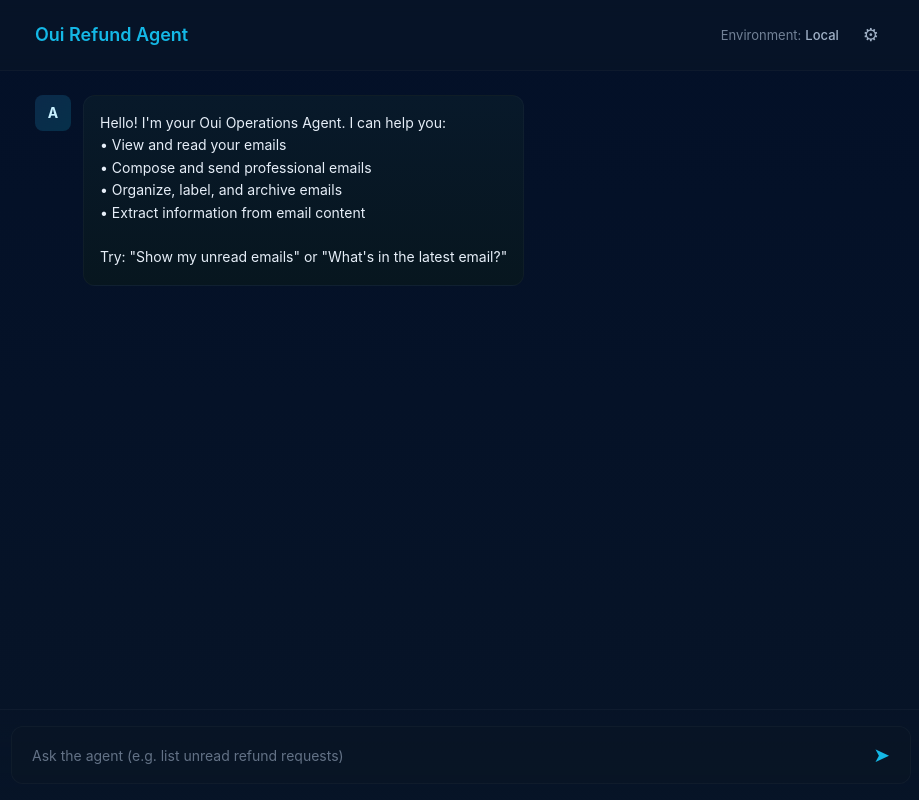
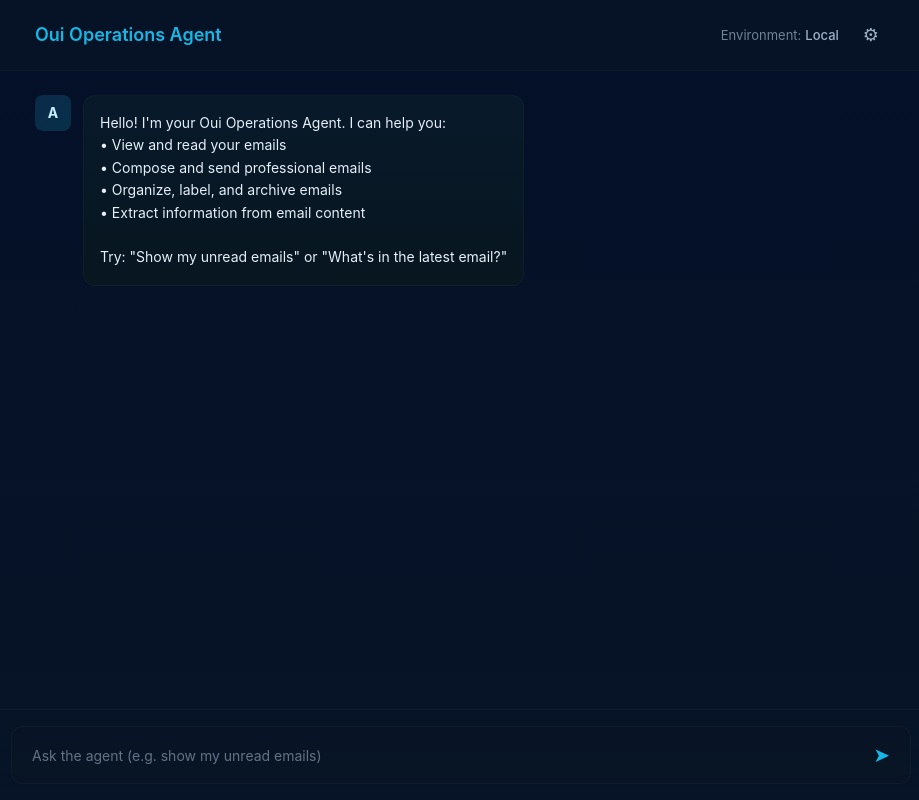
Before and after one commit to Bharatsinghsondhiya/productivity-agent, a website: page public/index.html in a window 1280 px wide. Shown: the whole page, without its empty margins (179-1098 px from the left). Drawn offline with Linux system fonts and the light colour scheme.

Commit message:
Fix: update UI title and placeholder from old refund agent branding

```diff
--- a/public/index.html
+++ b/public/index.html
@@ -4,7 +4,7 @@
 <head>
   <meta charset="utf-8" />
   <meta name="viewport" content="width=device-width,initial-scale=1" />
-  <title>MI Refund Agent</title>
+  <title>Oui Operations Agent</title>
   <link rel="stylesheet" href="/style.css" />
 </head>
 
@@ -13,7 +13,7 @@
   <header class="header">
     <div class="header-content">
       <div class="header-left">
-        <h1 class="agent-name">Oui Refund Agent</h1>
+        <h1 class="agent-name">Oui Operations Agent</h1>
       </div>
       <div class="header-right">
         <span class="env-tag">
@@ -34,7 +34,7 @@
   <div class="inputbar">
     <div class="inputbar-content">
       <form id="form" class="composer">
-        <input id="input" type="text" placeholder="Ask the agent (e.g. list unread refund requests)" autocomplete="off"
+        <input id="input" type="text" placeholder="Ask the agent (e.g. show my unread emails)" autocomplete="off"
           aria-label="Message input" />
         <button type="submit" class="send-btn" aria-label="Send message">
           <span class="send-icon">➤</span>
```
